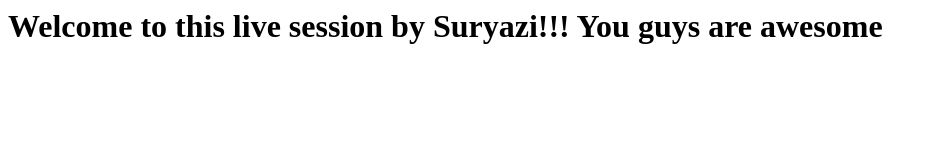
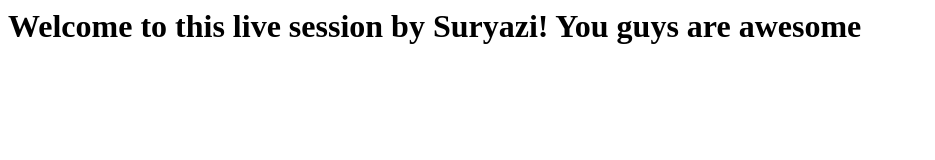
Before and after one commit to suryazi/sample-project, a plain HTML site: page index.html in a window 1280 px wide. Shown: the whole page, without its empty margins (0-935 px from the left). Drawn offline with Linux system fonts and the light colour scheme.

Commit message:
My second commit

```diff
--- a/index.html
+++ b/index.html
@@ -1,5 +1,5 @@
 <html>
 <body>
-<h1> Welcome to this live session by Suryazi!!! You guys are awesome</h1>
+<h1> Welcome to this live session by Suryazi! You guys are awesome</h1>
 </body>
 </html>
```
